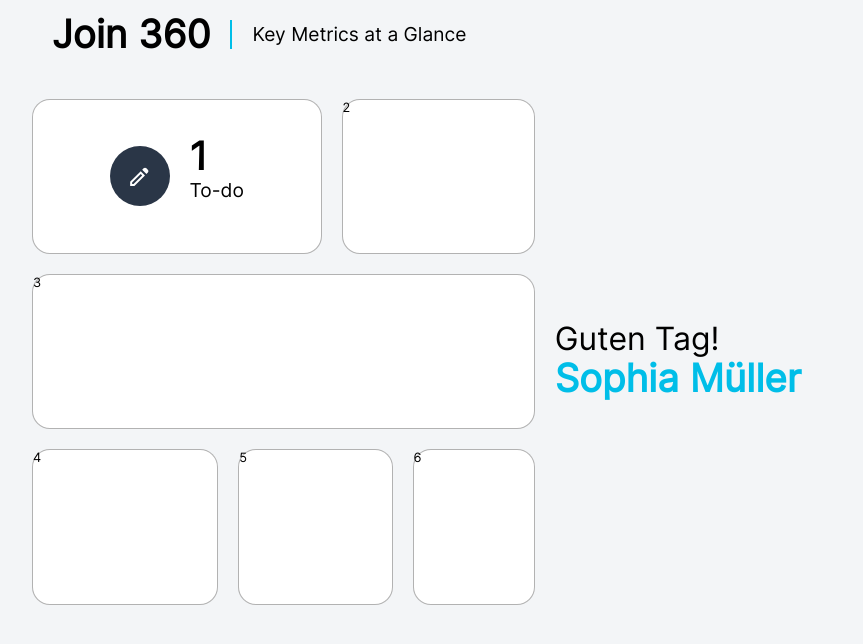
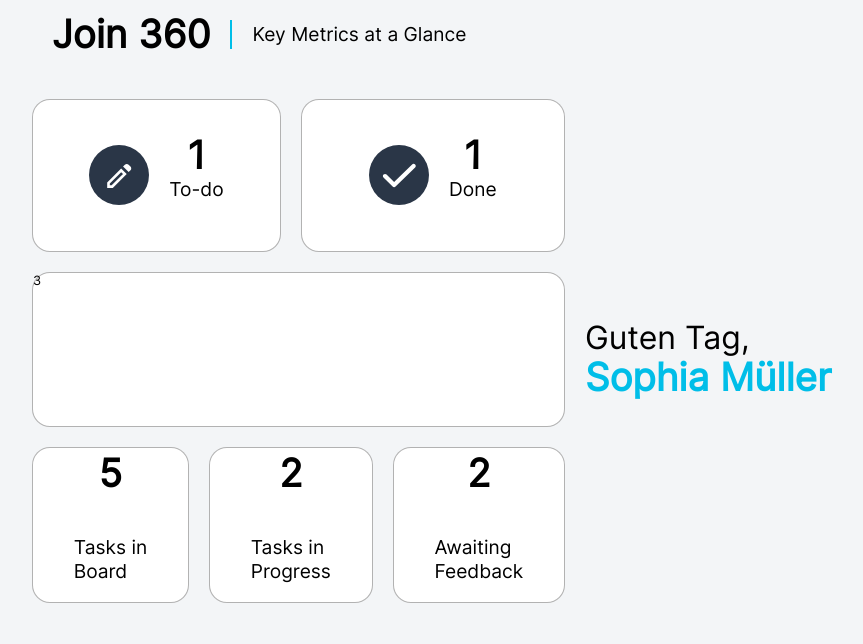
Before and after one commit to ere02/join124, a plain HTML site: page tests/start.html in a window 1280 px wide. Shown: the whole page, without its empty margins (68-931 px from the left). Drawn offline with Linux system fonts and the light colour scheme.

Commit message:
tasks 3.row start-summery

```diff
--- a/css/style.css
+++ b/css/style.css
@@ -45,11 +45,22 @@ h4{
     align-items:center;
 }
 .tile{
+    gap:20px;
+    box-sizing:border-box;
+    padding:20px;
+}
+.flex-column{
+    flex-direction: column;
+}
+.flex-center{
     display:flex;
     justify-content:center;
     align-items:center;
-    gap:20px;
 }
+.icon-big{
+    height:25px;
+}
+
 
 .start-container{
     display:flex;
--- a/tests/start.html
+++ b/tests/start.html
@@ -12,13 +12,13 @@
     const stunde = jetzt.getHours();
 
         if (stunde >= 5 && stunde < 12) {
-            return "Guten Morgen!";
+            return "Guten Morgen,";
         } else if (stunde >= 12 && stunde < 18) {
-            return "Guten Tag!";
+            return "Guten Tag,";
         } else if (stunde >= 18 && stunde < 22) {
-            return "Guten Abend!";
+            return "Guten Abend,";
         } else {
-            return "Gute Nacht!";
+            return "Gute Nacht,";
         }
 
 }
@@ -31,16 +31,23 @@
     </div>
     <div class ="summarycontainer">
 
-            <div id="summary-todo" class="tile border-bg">
-                <div id="todo" class="circle"><img src="../assets/svg/edit_white.svg"></div>
-                <div class="flex-center"><h2>1</h2><br>
+            <div id="summary-todo" class="tile flex-center border-bg">
+                <div id="todo" class="circle"><img src="../assets/svg/edit_white.svg" class="icon-big"></div>
+                <div class="flex-center flex-column"><h2>1</h2><br>
                 <h4>To-do</h4></div>
             </div>
-            <div id="summary-done" class="border-bg">2</div>
+            <div id="summary-done" class="tile flex-center border-bg">
+                <div id="done" class="circle"><img src="../assets/svg/check_white.svg" class="icon-big"></div>
+                <div class="flex-center flex-column"><h2>1</h2><br>
+                <h4>Done</h4></div>
+            </div>
             <div id="summary-urgent" class="border-bg">3</div>
-            <div id="summary-board" class="border-bg">4</div>
-            <div id="summary-progress" class="border-bg">5</div>
-            <div id="summary-feedback" class="border-bg">6</div>
+            <div id="summary-board" class="border-bg"><div class=" tile flex-center flex-column"><h2>5</h2><br>
+                <h4>Tasks in <br>Board</h4></div></div>
+            <div id="summary-progress" class="border-bg"><div class="tile flex-center flex-column"><h2>2</h2><br>
+                <h4>Tasks in <br>Progress</h4></div></div>
+            <div id="summary-feedback" class="border-bg"><div class="tile flex-center flex-column"><h2>2</h2><br>
+                <h4>Awaiting <br>Feedback</h4></div></div>
             <div id="summary-greet">7</div>
     </div>
 
```
Also changed, not shown: templates/start.js (+4 -4 lines), assets/svg/check_white.svg (added).
